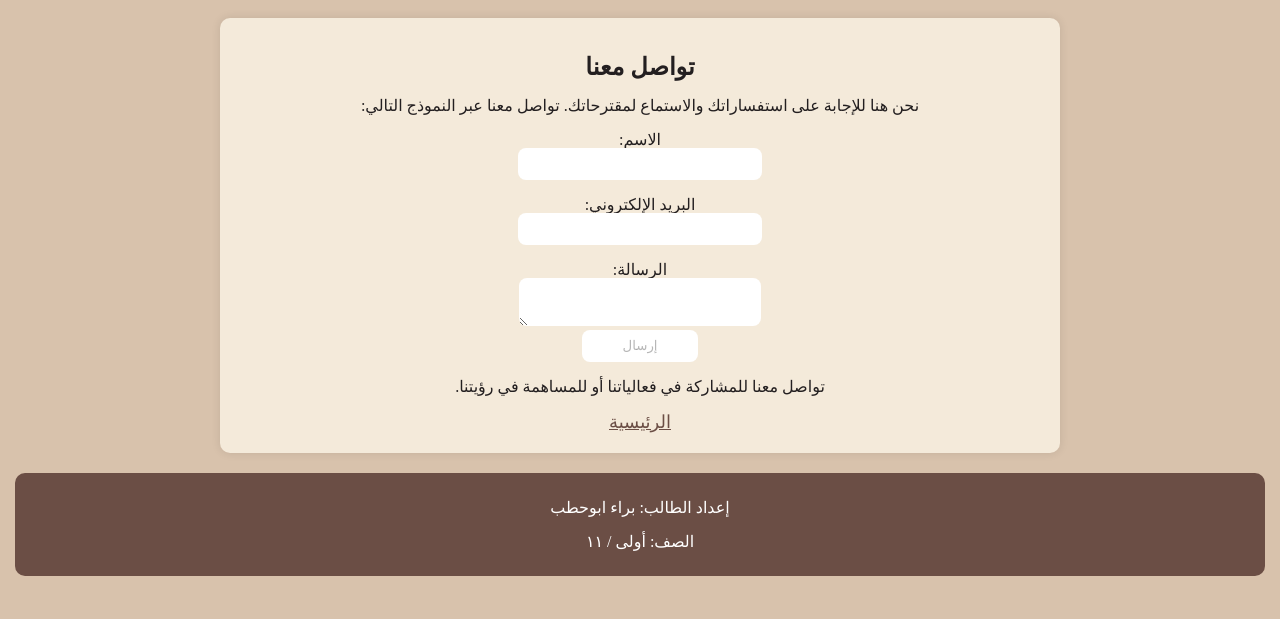
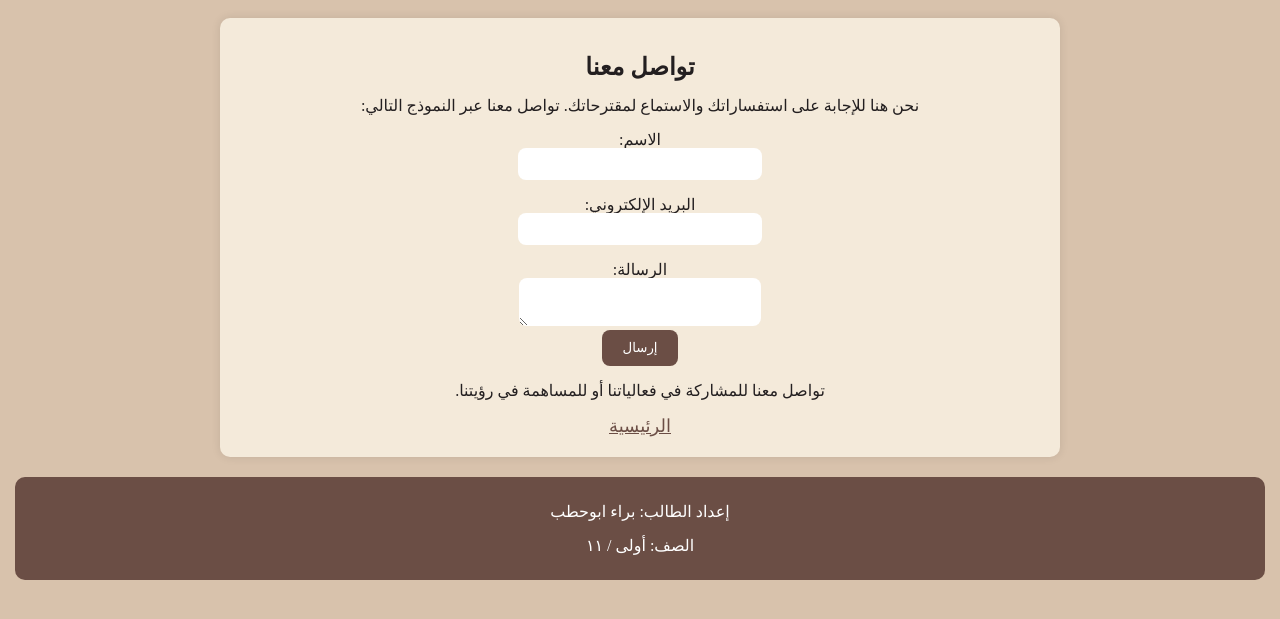
Before and after one commit to baraa4959/Founding-day, a plain HTML site: page contact.html in a window 1280 px wide. Shown: the part 139-758 px from the top of the page. Drawn offline with Linux system fonts and the light colour scheme; a script that the page names is missing; a web font is replaced by a local one.

Commit message:
Update contact.html

```diff
--- a/contact.html
+++ b/contact.html
@@ -31,7 +31,7 @@
 				<input type="email" id="email" name="email" required><br>
 				<label for="message">الرسالة:</label><br>
 				<textarea id="message" name="message" required></textarea><br>
-				<input type="submit" value="إرسال" style="margin: auto;" disabled>
+				<button type="submit" onclick="alert("نعتذر حدث خطأ! يرجى المحاولة لاحقًا.");" style="margin: auto;">إرسال</button>
 			</form>
 			<p>تواصل معنا للمشاركة في فعالياتنا أو للمساهمة في رؤيتنا.</p>
 			<a href="index.html">الرئيسية</a>
```
